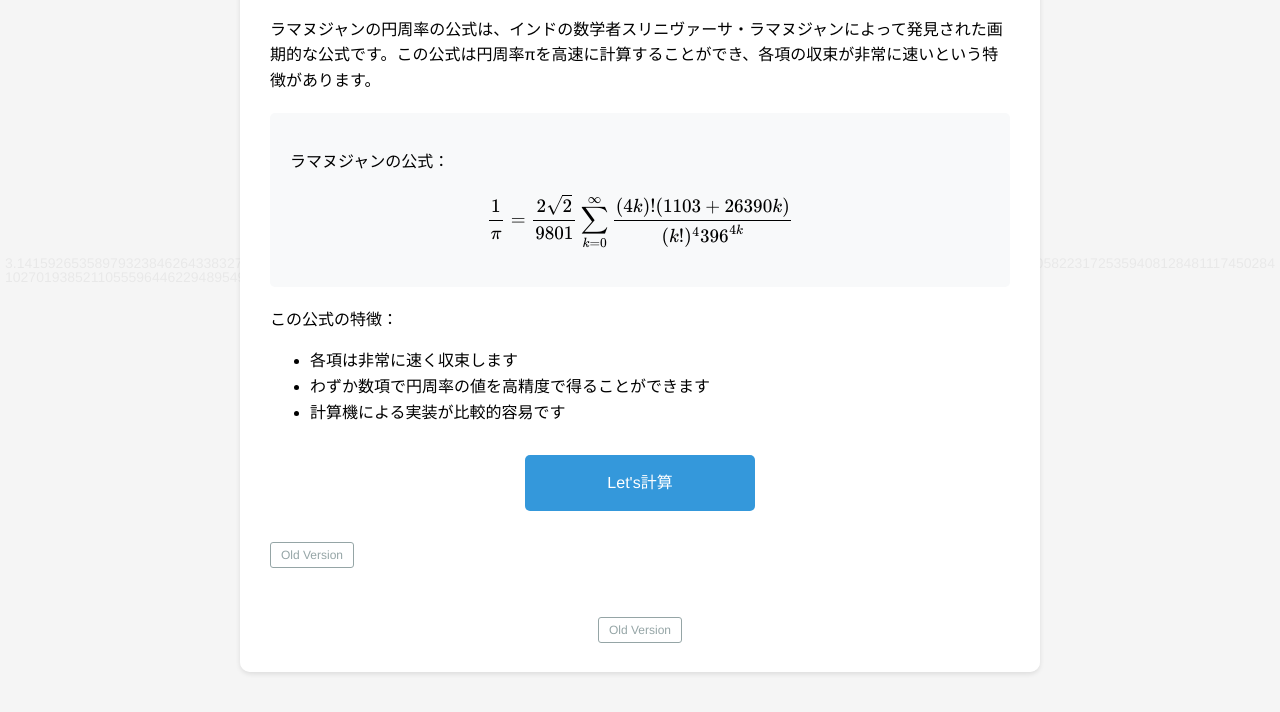
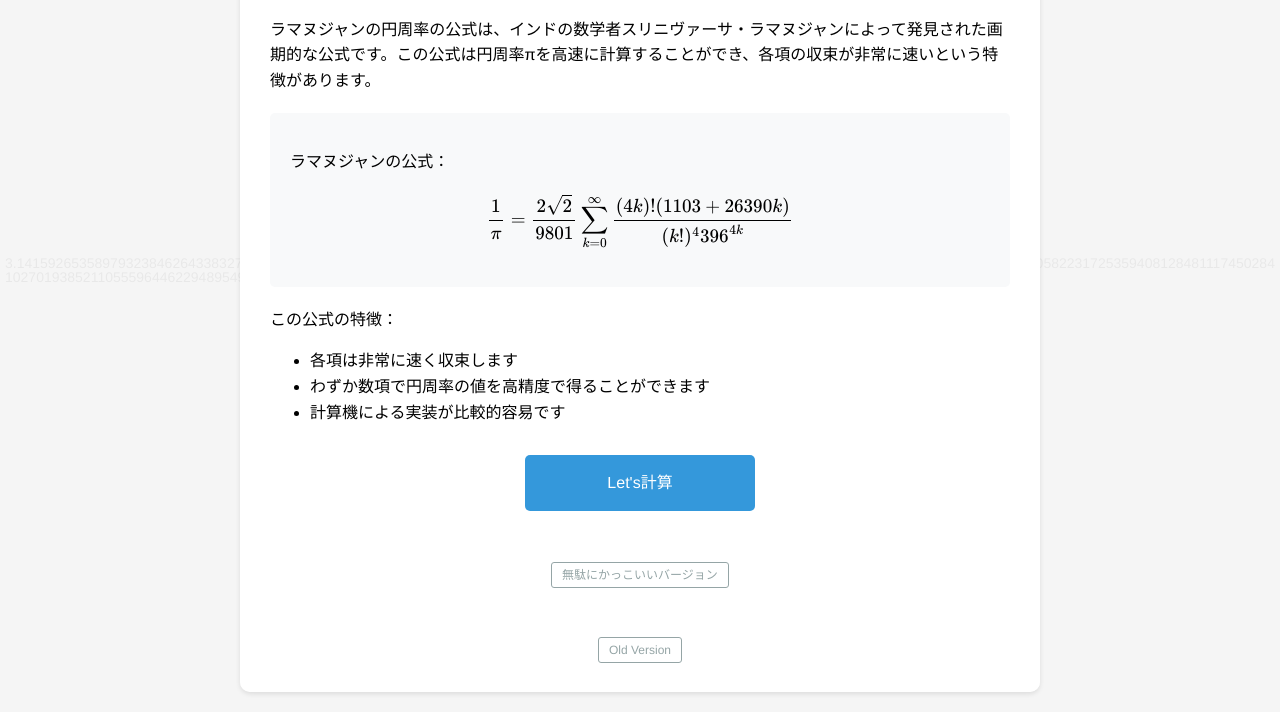
Before and after one commit to takukkwt/pical, a plain HTML site: page index.html in a window 1280 px wide. Shown: the part 136-848 px from the top of the page. Drawn offline with nearby package versions, Linux system fonts and the light colour scheme.

Commit message:
Update index.html

```diff
--- a/index.html
+++ b/index.html
@@ -129,8 +129,9 @@
         </ul>
 
         <a href="testpi.html" class="btn-calculate">Let's計算</a>
-        <div class="無駄にかっこいいバージョン">
-            <a href="testestespi.html" class="btn-old">Old Version</a>
+
+        <div class="old-version">
+            <a href="testestespi.html" class="btn-old">無駄にかっこいいバージョン</a>
         </div>
 
         <div class="old-version">
```
